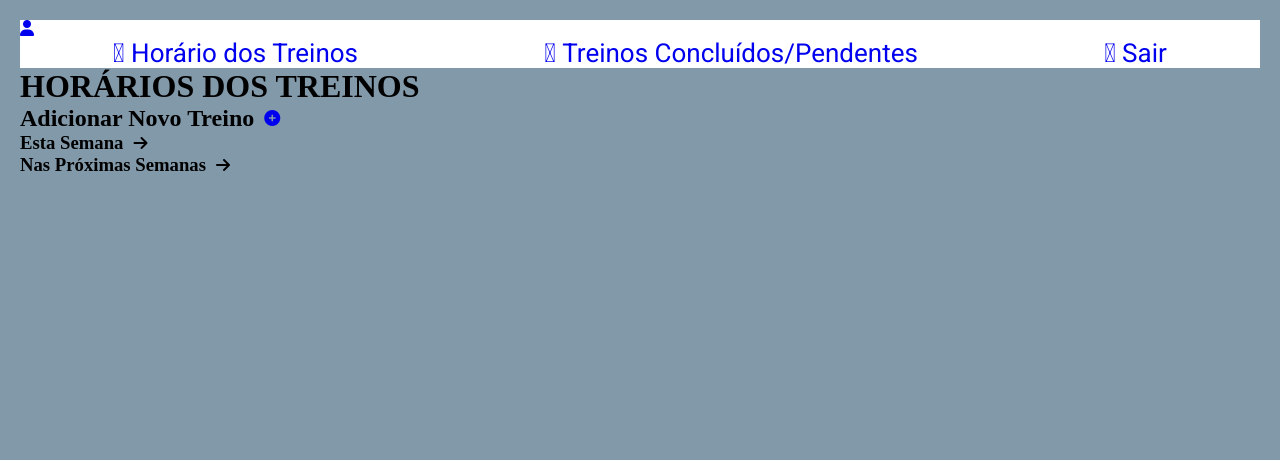
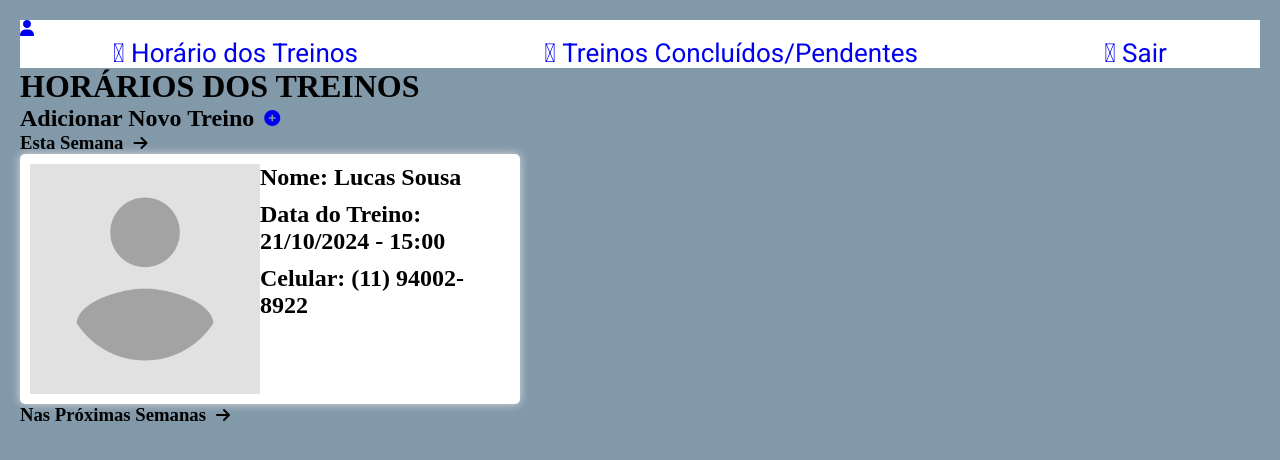
Before and after one commit to GuilhermeFio/Athenas, a React (Create React App) app in the folder frontend/: page /horariosTreinos in a window 1280 px wide. Shown: the top 460 px of the page. Built offline with nearby package versions, Linux system fonts and the light colour scheme.

Commit message:
Card de Treino criado!

```diff
--- /dev/null
+++ b/frontend/src/components/cardTreino/index.jsx
@@ -0,0 +1,18 @@
+import './index.scss';
+
+function CardTreino(){
+    return(
+        <div className='comp-card-treino'>
+            <div className='cartao'>
+                <img src='/assets/images/avatarfoto.png'/>
+                <div className='infos'>
+                    <h2>Nome: Lucas Sousa</h2>
+                    <h2>Data do Treino: 21/10/2024 - 15:00</h2>
+                    <h2>Celular: (11) 94002-8922</h2>
+                </div>
+            </div>
+        </div>
+    )
+}
+
+export default CardTreino
--- /dev/null
+++ b/frontend/src/components/cardTreino/index.scss
@@ -0,0 +1,24 @@
+.comp-card-treino{
+    display: flex;
+    gap: 20px;
+    background-color: #ffffff;
+    height: 250px;
+    width: 500px;
+    padding: 10px;
+    border-radius: 5px;
+    box-shadow: 0px 0px 10px #dbdbdb;
+
+    .cartao{
+        display: flex;
+        flex-direction: row;
+        justify-content: space-between;
+        background-color: #ffffff;
+
+        .infos{
+            display: flex;
+            flex-direction: column;
+            gap: 10px;
+            background-color: #ffffff;
+        }
+    }
+}
--- a/frontend/src/pages/horariosTreinos/index.jsx
+++ b/frontend/src/pages/horariosTreinos/index.jsx
@@ -1,7 +1,7 @@
 import './index.scss';
 import { Link } from 'react-router-dom'
 import Menu from '../../components/abasMenu'
-
+import CardTreino from '../../components/cardTreino';
 import axios from 'axios'
 
 export default function HorarioTreinos (){
@@ -24,6 +24,8 @@ export default function HorarioTreinos (){
                         <h3>Esta Semana</h3>
                         <i class="fa-solid fa-arrow-right"></i>
                     </div>
+
+                    <CardTreino/>
                 </div>
 
                 <div className="proxSemanas">
```
Also changed, not shown: frontend/public/assets/images/avatarfoto.png (added).
